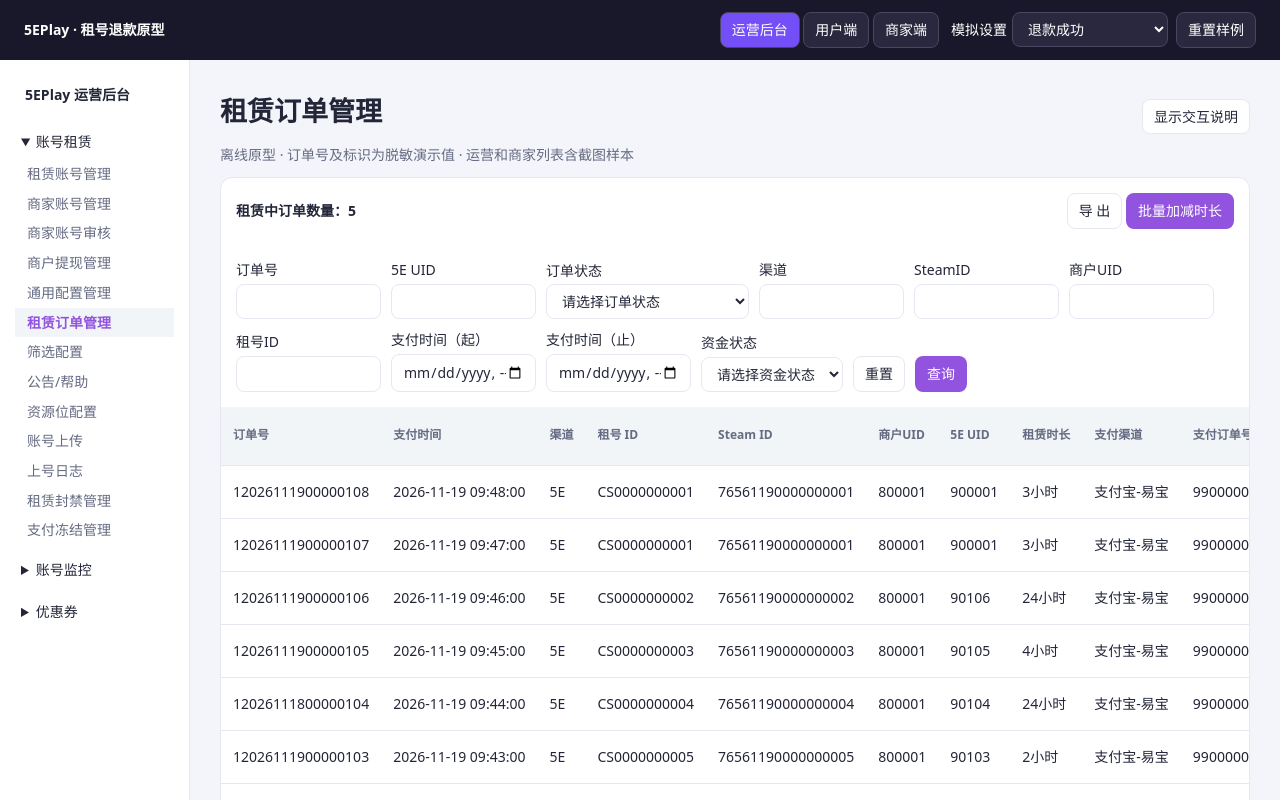
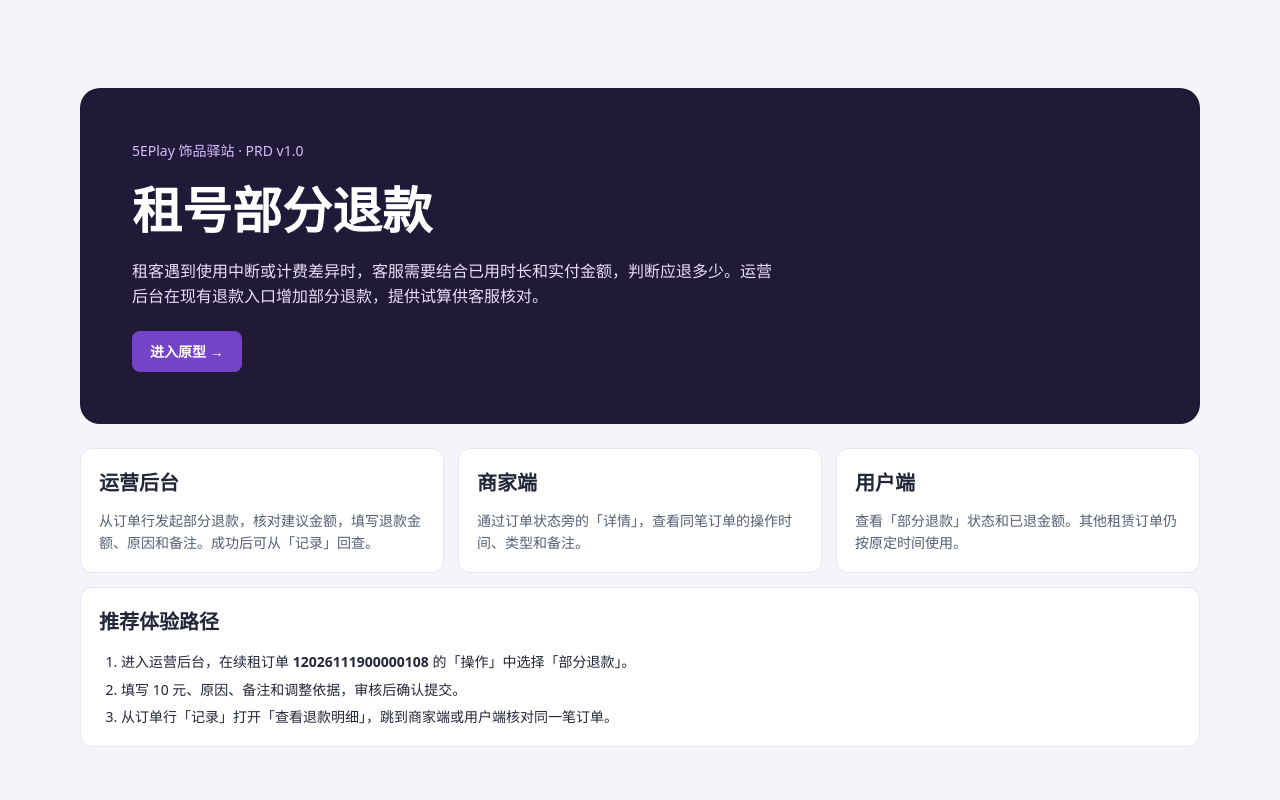
Before and after one commit to xiaocaipanzy-arch/PM, a plain HTML site: page 5E/prototypes/租号部分退款-原型.html in a window 1280 px wide. Shown: the top 800 px of the page. Drawn offline with Linux system fonts and the light colour scheme.

Commit message:
Add overview to the rental partial refund prototype

```diff
--- a/5E/prototypes/租号部分退款-原型.html
+++ b/5E/prototypes/租号部分退款-原型.html
@@ -22,14 +22,49 @@ dialog:has(.annotation-panel){width:min(980px,calc(100% - 22px))}
 @media(max-width:760px){.annotated{display:flex;flex-direction:column;gap:6px}.annotation-panel,.annotation-content{width:100%}}
 .ops-nav details{margin:8px 0}.ops-nav summary{cursor:pointer;padding:6px}.ops-nav span{display:block;padding:4px 12px;color:var(--muted)}.ops-nav [aria-current=page]{color:var(--accent);background:var(--head);font-weight:600}.ops-filters label{display:grid;gap:3px}.ops-filters input{width:145px}.ops-filters{align-items:end}.change-tag{display:inline-block;margin:0 4px 0 0;padding:1px 5px;border-radius:4px;background:#eee5ff;color:#59339c;font-size:11px;font-weight:600}.change-zone{border-left:2px solid var(--accent);padding-left:9px}.merchant-nav span{display:block;padding:6px 10px}dialog.record-drawer{inset:0 0 0 auto;margin:0;width:min(800px,100%);height:100%;max-height:none;border-radius:0}
 .record-drawer td:last-child{white-space:pre-wrap;overflow-wrap:anywhere;min-width:120px}
+
+[hidden]{display:none!important}
+.landing{min-height:100vh;padding:clamp(24px,7vw,88px) max(20px,calc((100vw - 1120px)/2));background:#f4f5fa;color:#232638}
+.landing-head{padding:clamp(24px,5vw,52px);background:#201937;color:#fff;border-radius:20px}
+.landing-head h1{font-size:clamp(30px,5vw,50px);margin:10px 0}
+.landing-head p{max-width:640px;color:#e8dff7;font-size:16px;margin-bottom:22px}
+.landing-kicker{color:#d8befd}
+.landing-cta,.landing-back{display:inline-flex;align-items:center;text-decoration:none;font-weight:600}
+.landing-cta{color:#fff;background:#7543c7;padding:10px 18px;border-radius:8px}
+.landing-back{color:#fff;border:1px solid #6a6482;border-radius:8px;padding:5px 9px}
+.landing-grid{display:grid;grid-template-columns:repeat(3,minmax(0,1fr));gap:14px;margin-top:24px}
+.landing-card,.landing-flow{background:white;border:1px solid #e6e7f0;border-radius:12px;padding:18px}
+.landing-card p{margin:0;color:#555e75}.landing-flow{margin-top:14px}.landing-flow ol{padding-left:22px;margin-bottom:0}.landing-flow li+li{margin-top:6px}
+@media(max-width:760px){.landing-grid{grid-template-columns:1fr}}
 </style>
+<main class="landing" id="prototype-home">
+  <section class="landing-head" aria-labelledby="landing-title">
+    <span class="landing-kicker">5EPlay 饰品驿站 · PRD v1.0</span>
+    <h1 id="landing-title" tabindex="-1">租号部分退款</h1>
+    <p>租客遇到使用中断或计费差异时，客服需要结合已用时长和实付金额，判断应退多少。运营后台在现有退款入口增加部分退款，提供试算供客服核对。</p>
+    <a class="landing-cta" href="#prototype">进入原型 →</a>
+  </section>
+  <div class="landing-grid">
+    <section class="landing-card"><h2>运营后台</h2><p>从订单行发起部分退款，核对建议金额，填写退款金额、原因和备注。成功后可从「记录」回查。</p></section>
+    <section class="landing-card"><h2>商家端</h2><p>通过订单状态旁的「详情」，查看同笔订单的操作时间、类型和备注。</p></section>
+    <section class="landing-card"><h2>用户端</h2><p>查看「部分退款」状态和已退金额。其他租赁订单仍按原定时间使用。</p></section>
+  </div>
+  <section class="landing-flow"><h2>推荐体验路径</h2>
+    <ol><li>进入运营后台，在续租订单 <strong>12026111900000108</strong> 的「操作」中选择「部分退款」。</li>
+    <li>填写 10 元、原因、备注和调整依据，审核后确认提交。</li>
+    <li>从订单行「记录」打开「查看退款明细」，跳到商家端或用户端核对同一笔订单。</li></ol>
+  </section>
+</main>
+<div id="prototype-app" hidden>
 <header class="demo">
+  <a class="landing-back" href="#overview">返回需求导览</a>
   <strong class="brand">5EPlay · 租号退款原型</strong>
   <nav aria-label="切换端" id="tabs"></nav>
   <div class="demo-controls"><label>模拟设置 <select id="scenario"><option value="success">退款成功</option><option value="pending">渠道处理中</option><option value="failure">渠道明确失败</option><option value="unknown">渠道结果未知</option><option value="settled">提交前已结算</option><option value="newer">提交前出现新续租</option><option value="balance">提交前余额变化</option><option value="denied">无操作权限</option></select></label><button id="reset">重置样例</button></div>
 </header>
 <div class="shell"><aside id="sidebar"></aside><main id="workspace"></main></div>
 <dialog id="modal" aria-labelledby="modal-title"></dialog>
+</div>
 <script>
 'use strict';
 const surfaces = {
@@ -505,6 +540,22 @@ document.addEventListener('click',event=>{
     const o=find(id);if(busy(o))refreshResult(o,value);render();detail(o);
   }
 });
+function showPrototypePage(focus=false){
+  const inPrototype=location.hash==='#prototype';
+  $('prototype-home').hidden=inPrototype;
+  $('prototype-app').hidden=!inPrototype;
+  if(!inPrototype&&modal.open)modal.close();
+  if(focus){
+    window.scrollTo(0,0);
+    const heading=inPrototype?$('workspace').querySelector('h1'):$('landing-title');
+    if(heading){
+      heading.tabIndex=-1;
+      heading.focus({preventScroll:true});
+    }
+  }
+}
 render();
+showPrototypePage();
+window.addEventListener('hashchange',()=>showPrototypePage(true));
 </script>
 </html>
```
